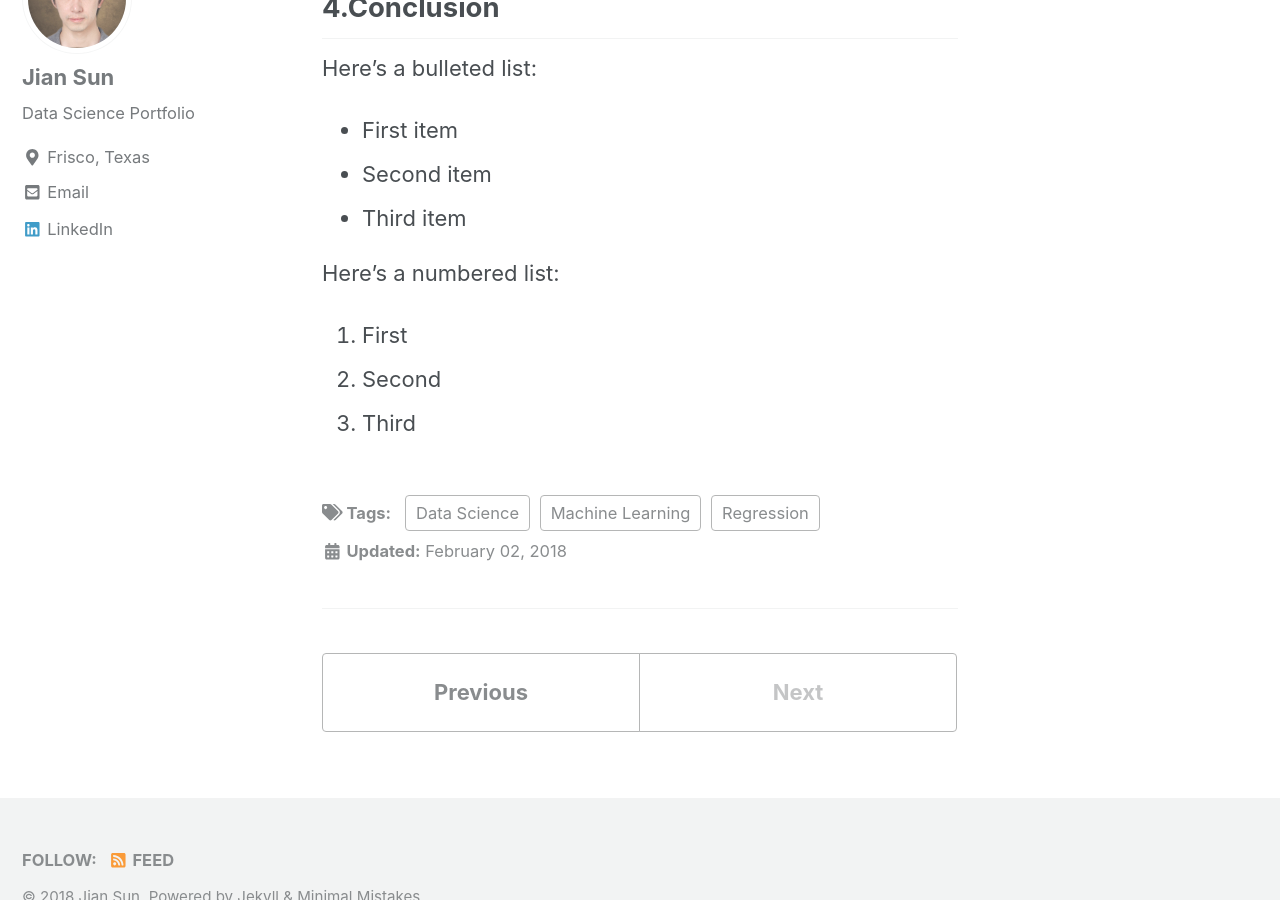
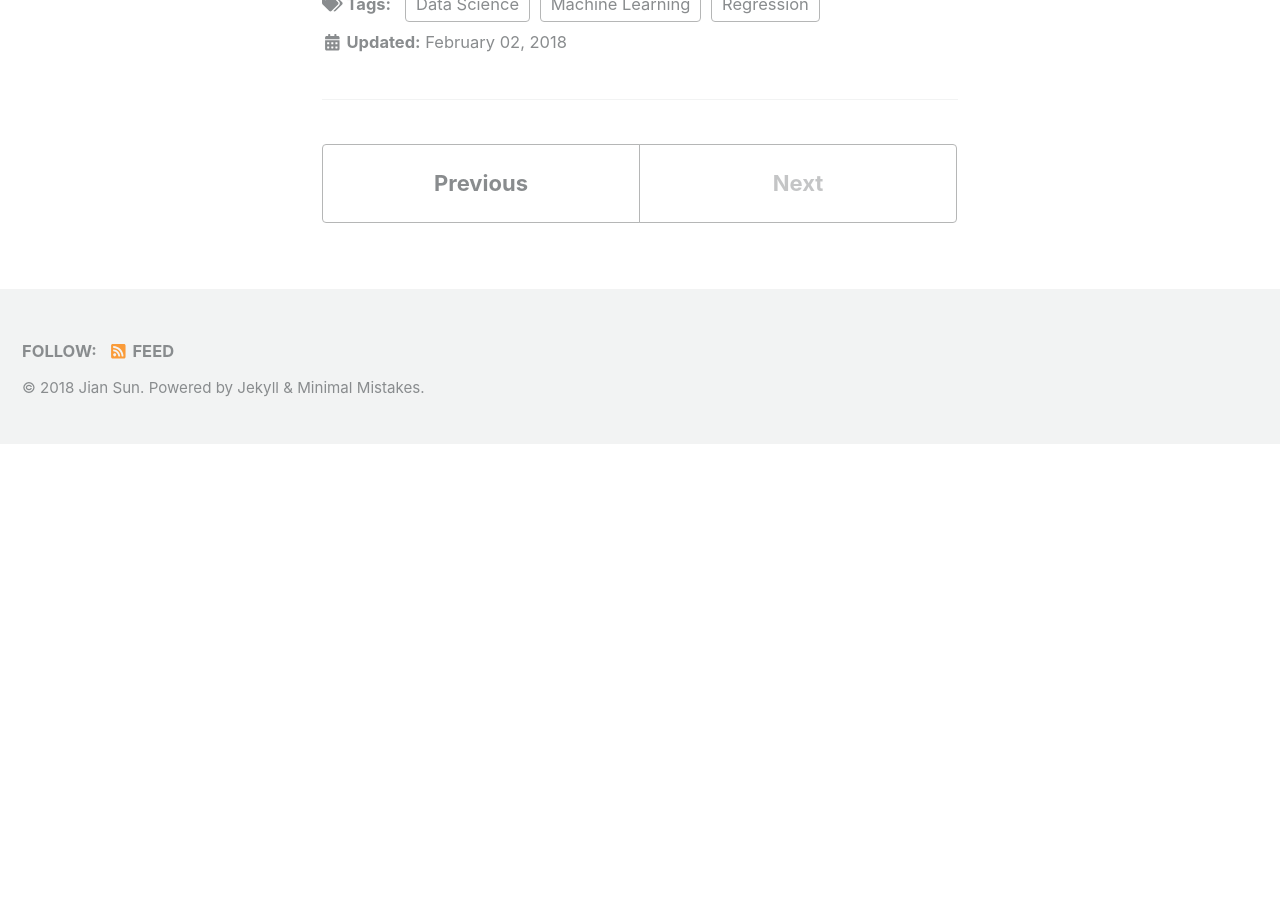
Before and after one commit to jianv/jianv.github.io, a Jekyll site: the page built from _posts/2018-01-28-electricity.md, in a window 1280 px wide and 900 px high, scrolled down 1267 px. Built offline with Jekyll 4.4.1, drawn with Linux system fonts in a browser that asks for light colours; nearby versions of some CDN libraries; after the commit the page ends 1711 px from its top, so only the background shows below that.

Commit message:
Update and rename 2018-01-28-electricityprediction.md to 2018-01-28-electricity.md

```diff
--- a/_posts/2018-01-28-electricityprediction.md
+++ b/_posts/2018-01-28-electricity.md
@@ -3,16 +3,19 @@
 date: 2018-02-02
 tags: [Data Science, Machine Learning, Regression]
 excerpt: "Machine Learning, Perceptron, Data Science"
-# mathjax: "true"
+
 ---
 ## 1.Background
 Here's some basic text.
 Here's an image:
-<img src="{{ site.url }}{{ site.baseurl }}/images/perceptron/linsep.jpg" alt="linearly separable data">
+<img src="{{ site.url }}{{ site.baseurl }}/images/perceptron/linsep.jpg" alt="linearly separable data" height="10" width="20">
+
 ## 2.Mothodology
 Here's some basic text.
+
 ### 2.1 Data Clearn
 Here's some basic text.
+
 ### 2.1 Feature Engineer
 Here's some basic text.
 
@@ -23,8 +26,3 @@
 * First item
 + Second item
 - Third item
-
-Here's a numbered list:
-1. First
-2. Second
-3. Third
```
